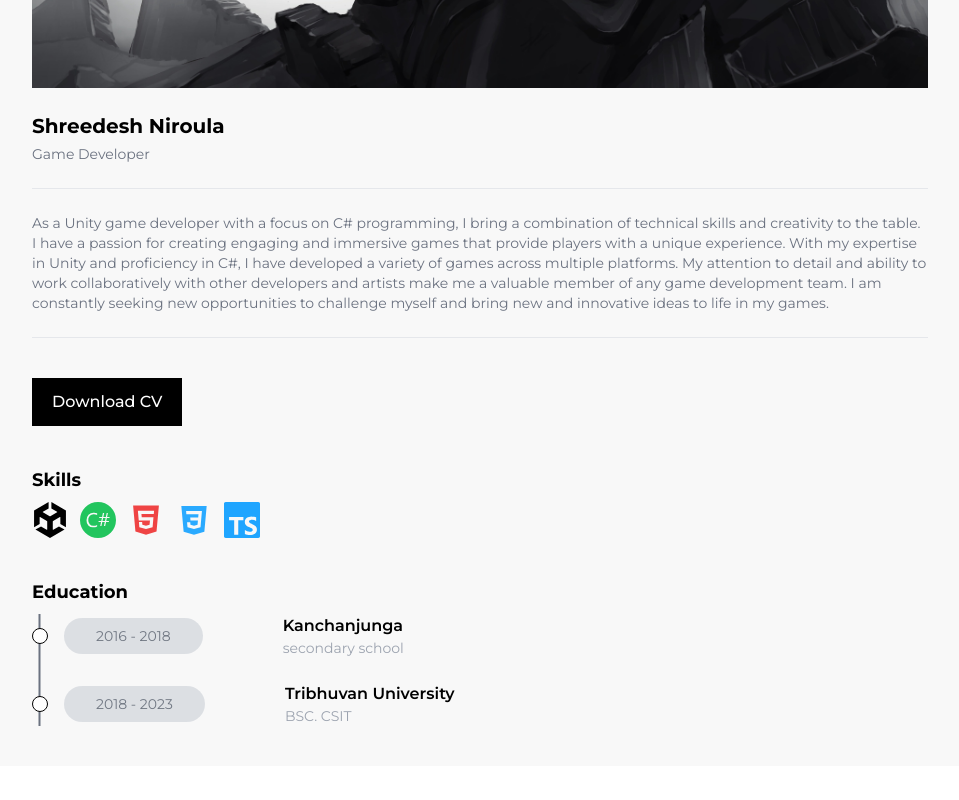
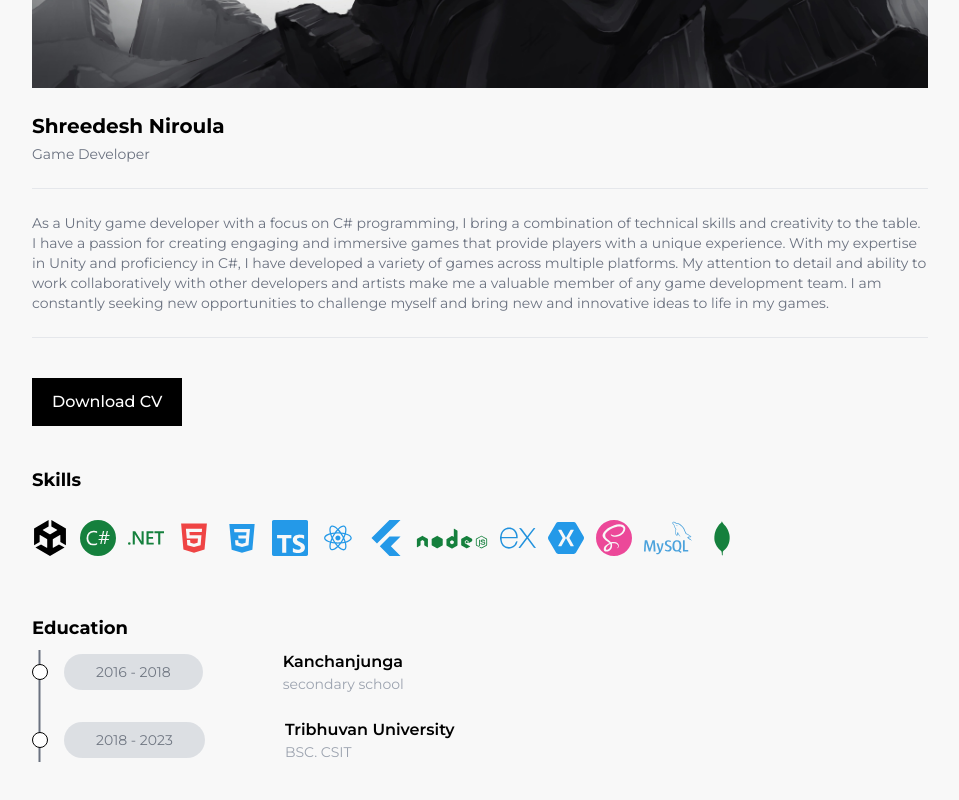
Before and after one commit to NShreedesh/NShreedesh.github.io, a React (Vite) app: page /about in a window 1280 px wide. Shown: the part 636-1436 px from the top of the page, without its empty margins (320-1279 px from the left). Before the commit the page ends 1402 px from the top, so only its background shows below. Built offline with nearby package versions, Linux system fonts and the light colour scheme.

Commit message:
add more skills and auto close navbar when link is clicked

```diff
--- a/src/components/LeftNavbar.tsx
+++ b/src/components/LeftNavbar.tsx
@@ -3,7 +3,11 @@ import { navbarData } from "../data/navbardata";
 import { useNavbarContext } from "../context/NavbarContext";
 
 function LeftNavbar() {
-  const { isNavbarActive } = useNavbarContext();
+  const { isNavbarActive, toggleNavbarState } = useNavbarContext();
+
+  function onNavLinkClicked(): void {
+    toggleNavbarState?.(false);
+  }
 
   return (
     <div
@@ -22,6 +26,7 @@ function LeftNavbar() {
               <NavLink
                 to={data.to}
                 key={index}
+                onClick={onNavLinkClicked}
                 className="text-gray-600 dark:text-gray-400 aria-[current=page]:font-medium aria-[current=page]:text-black dark:aria-[current=page]:text-white flex items-center gap-2 hover:tracking-widest transition-all duration-200 tracking-wide"
               >
                 {data.icon}
--- a/src/data/skillIcons.tsx
+++ b/src/data/skillIcons.tsx
@@ -1,6 +1,16 @@
 import { AiFillHtml5 } from "react-icons/ai";
-import { SiCsharp, SiUnity, SiTypescript } from "react-icons/si";
-import { DiCss3 } from "react-icons/di";
+import {
+  SiCsharp,
+  SiUnity,
+  SiTypescript,
+  SiFlutter,
+  SiDotnet,
+  SiExpress,
+  SiXamarin,
+  SiSass,
+  SiMysql,
+} from "react-icons/si";
+import { DiCss3, DiReact, DiNodejs, DiDotnet, DiMongodb } from "react-icons/di";
 
 import IIcons from "../interfaces/IHomeIcons";
 
@@ -9,15 +19,42 @@ export const skillIconsData: IIcons[] = [
     icon: <SiUnity className="text-black dark:text-white" />,
   },
   {
-    icon: <SiCsharp className="text-green-500" />,
+    icon: <SiCsharp className="text-green-700" />,
+  },
+  {
+    icon: <SiDotnet className="text-green-700" />,
   },
   {
     icon: <AiFillHtml5 className="text-red-500" />,
   },
   {
-    icon: <DiCss3 className="text-[#2aaaff]" />,
+    icon: <DiCss3 className="text-[#2499e8]" />,
   },
   {
-    icon: <SiTypescript className="text-[#1fa5ff]" />,
+    icon: <SiTypescript className="text-[#2499e8]" />,
+  },
+  {
+    icon: <DiReact className="text-[#2499e8]" />,
+  },
+  {
+    icon: <SiFlutter className="text-[#2499e8]" />,
+  },
+  {
+    icon: <DiNodejs className="text-green-700 text-7xl" />,
+  },
+  {
+    icon: <SiExpress className="text-[#2292dd]" />,
+  },
+  {
+    icon: <SiXamarin className="text-[#2499e8]" />,
+  },
+  {
+    icon: <SiSass className="text-pink-500" />,
+  },
+  {
+    icon: <SiMysql className="text-[#4ba2dc] text-5xl" />,
+  },
+  {
+    icon: <DiMongodb className="text-green-700" />,
   },
 ];
--- a/src/pages/About.tsx
+++ b/src/pages/About.tsx
@@ -51,7 +51,7 @@ function About() {
         </a>
         <div className="flex flex-col gap-2">
           <p className="text-lg font-bold dark:text-white">Skills</p>
-          <div className="flex items-center gap-3 text-4xl">
+          <div className="flex flex-wrap items-center gap-3 text-4xl">
             {skillIconsData.map((data, index) => {
               return <div key={index}>{data.icon}</div>;
             })}
```
